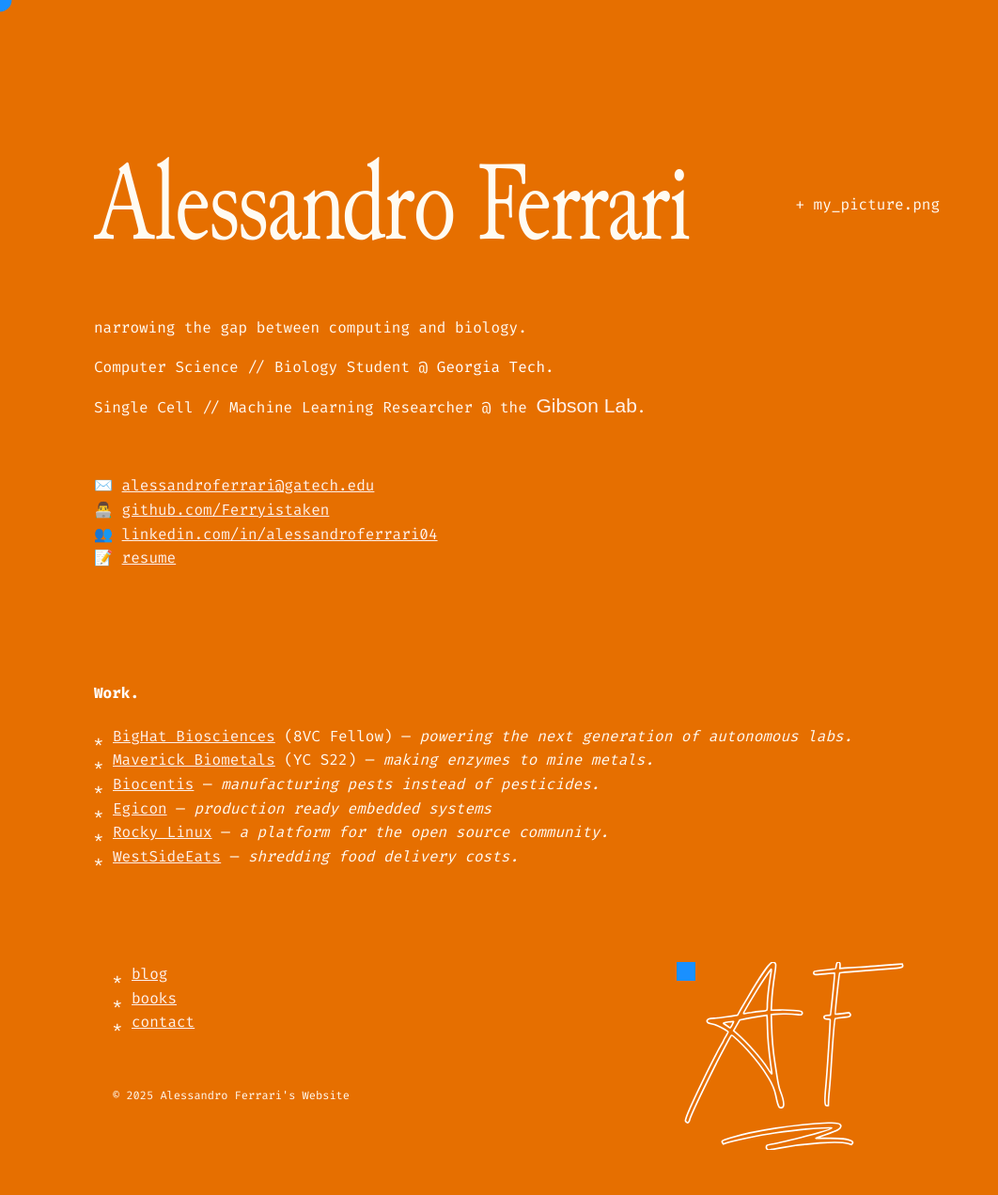
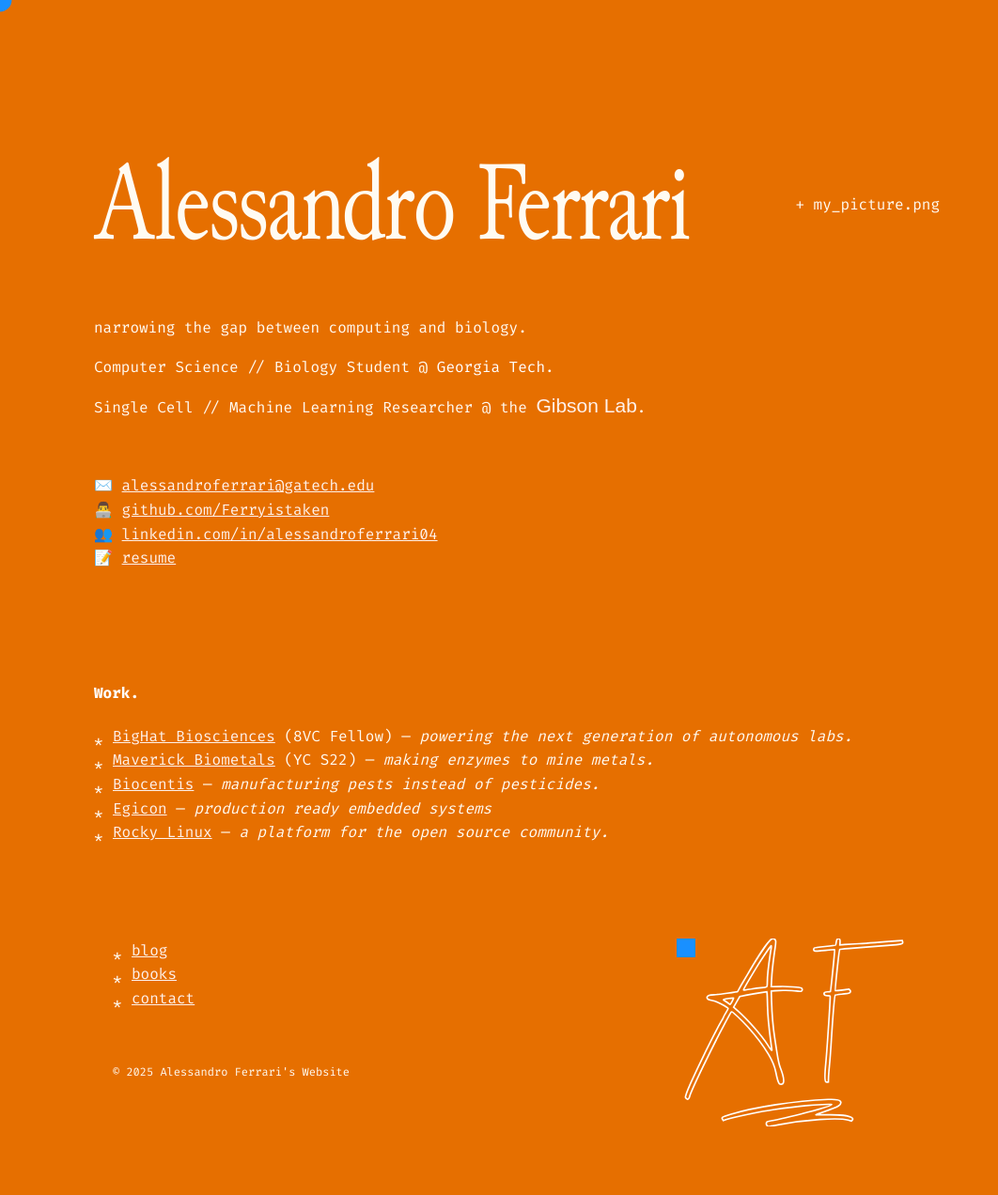
Before and after one commit to Ferryistaken/website, a Jekyll site: the page built from index.md, in a window 1280 px wide. Shown: the whole page at 94% size, without its empty margins (0-1062 px from the left). Built offline with Jekyll 4.4.1, drawn with Linux system fonts in a browser that asks for light colours; some web fonts are replaced; after the commit the page ends 1247 px from its top, so only the background shows below that.

Commit message:
removed WSE

```diff
--- a/_layouts/new.html
+++ b/_layouts/new.html
@@ -330,9 +330,6 @@
       </li>
       <li>
         <a href="https://rockylinux.org/">Rocky Linux</a> — <i>a platform for the open source community.</i>
-      </li>
-      <li>
-        <a href="https://westsideeats.com/About">WestSideEats</a> — <i>shredding food delivery costs. {% include cursor.html %}</i>
       </li>
     </ul>
     <div class="container">
```
